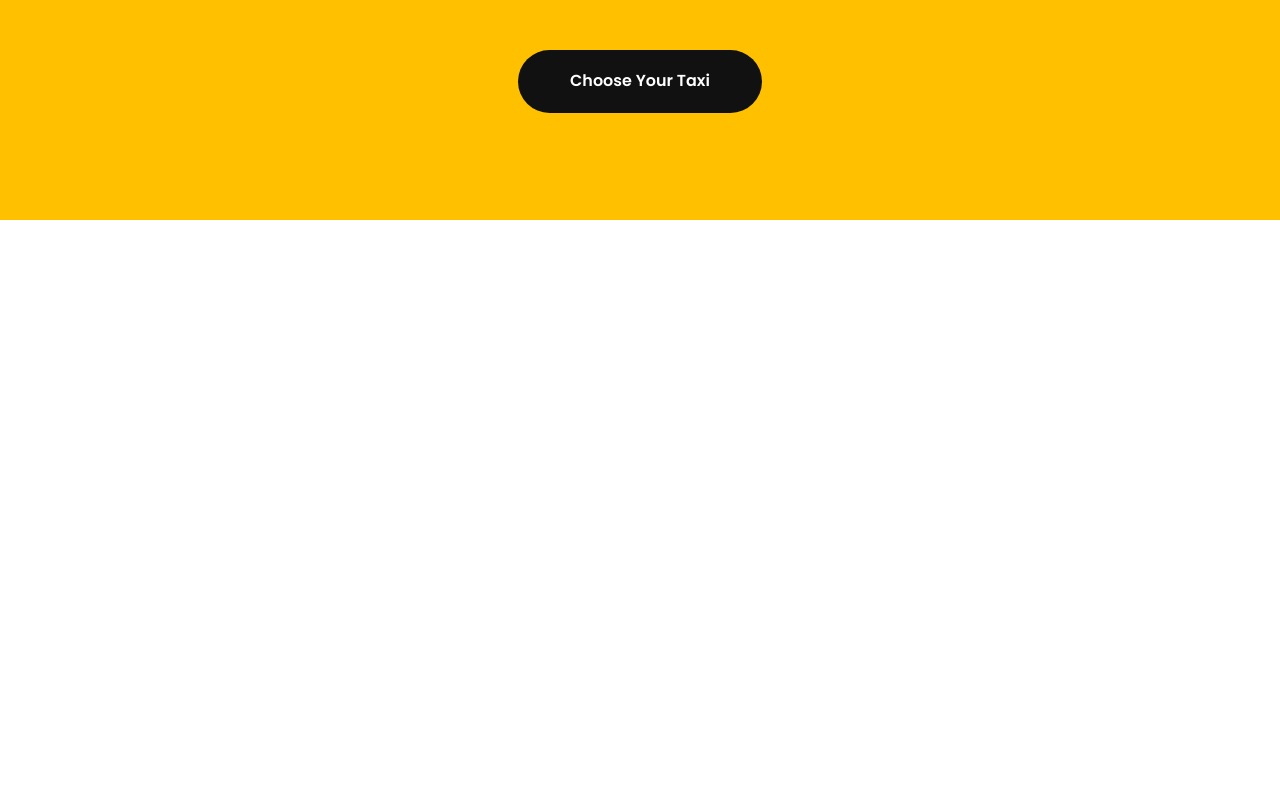
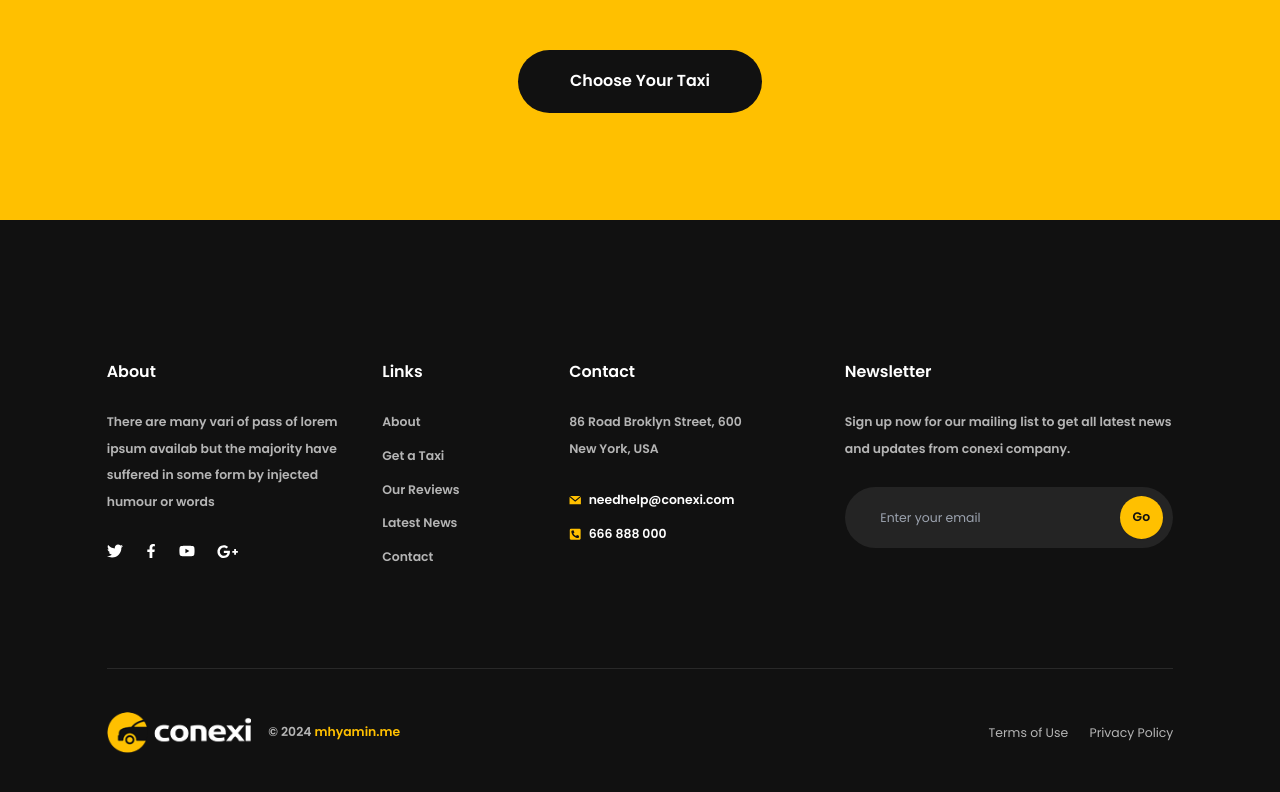
Before and after one commit to Yamin39/surtys-taxi, a React (Vite) app: page / in a window 1280 px wide. Shown: the part 4297-5089 px from the top of the page. Before the commit the page ends 4517 px from the top, so only its background shows below. Built offline with nearby package versions, Linux system fonts and the light colour scheme.

Commit message:
add: footer

```diff
--- a/src/components/Banner/Navbar/Navbar.jsx
+++ b/src/components/Banner/Navbar/Navbar.jsx
@@ -31,22 +31,22 @@ const Navbar = () => {
           <div className="flex justify-center md:justify-end items-center">
             <ul className="flex gap-6 items-center">
               <li>
-                <a href="#">
+                <a href="#" className="duration-300 hover:text-primary-color">
                   <FaTwitter className="text-lg" />
                 </a>
               </li>
               <li>
-                <a href="#">
+                <a href="#" className="duration-300 hover:text-primary-color">
                   <FaFacebookF className="text-base" />
                 </a>
               </li>
               <li>
-                <a href="#">
+                <a href="#" className="duration-300 hover:text-primary-color">
                   <FaYoutube className="text-lg" />
                 </a>
               </li>
               <li>
-                <a href="#">
+                <a href="#" className="duration-300 hover:text-primary-color">
                   <FaGooglePlusG className="text-2xl" />
                 </a>
               </li>
--- /dev/null
+++ b/src/components/Footer/Footer.css
@@ -0,0 +1,22 @@
+#footer-link-ul > li > a {
+  transition: all 0.4s ease-out;
+  display: inline-block;
+}
+
+#footer-link-ul > li > a::before {
+  transition: all 0.4s linear;
+  content: ">>";
+  color: #ffc000;
+  opacity: 0;
+  padding-right: 0rem;
+}
+
+#footer-link-ul > li > a:hover {
+  color: #ffc000;
+  transform: translateX(0.3125rem);
+}
+
+#footer-link-ul > li > a:hover::before {
+  opacity: 1;
+  padding-right: 0.375rem;
+}
--- /dev/null
+++ b/src/components/Footer/Footer.jsx
@@ -0,0 +1,139 @@
+import { FaFacebookF, FaGooglePlusG, FaPhoneSquareAlt, FaTwitter, FaYoutube } from "react-icons/fa";
+import { GrMail } from "react-icons/gr";
+import logo from "../../assets/images/logo.png";
+import "./Footer.css";
+
+const Footer = () => {
+  return (
+    <footer className="bg-dark text-white">
+      <div className="max-w-[1440px] w-10/12 mx-auto">
+        <div className="flex flex-wrap md:flex-nowrap gap-10 justify-between pt-[10rem] pb-[6.875rem]">
+          {/* About */}
+          <div className="w-full max-w-[16.875rem]">
+            <h5 className="text-lg font-semibold leading-[1.35rem] mb-8">About</h5>
+            <p className="text-[#B5B5B5] text-sm leading-[1.875rem] font-semibold">
+              There are many vari of pass of lorem ipsum availab but the majority have suffered in some form by injected humour or words
+            </p>
+
+            <ul className="flex gap-6 items-center mt-7">
+              <li>
+                <a href="#" className="duration-300 hover:text-primary-color">
+                  <FaTwitter className="text-lg" />
+                </a>
+              </li>
+              <li>
+                <a href="#" className="duration-300 hover:text-primary-color">
+                  <FaFacebookF className="text-base" />
+                </a>
+              </li>
+              <li>
+                <a href="#" className="duration-300 hover:text-primary-color">
+                  <FaYoutube className="text-lg" />
+                </a>
+              </li>
+              <li>
+                <a href="#" className="duration-300 hover:text-primary-color">
+                  <FaGooglePlusG className="text-2xl" />
+                </a>
+              </li>
+            </ul>
+          </div>
+
+          {/* Links */}
+          <div className="w-full max-w-[10.625rem]">
+            <h5 className="text-lg font-semibold leading-[1.35rem] mb-8 sm:pl- 4">Links</h5>
+
+            <ul id="footer-link-ul" className="space-y-2 text-[#B5B5B5] text-sm leading-[1.875rem] font-semibold -ml-4">
+              <li>
+                <a href="#">About</a>
+              </li>
+              <li>
+                <a href="#">Get a Taxi</a>
+              </li>
+              <li>
+                <a href="#">Our Reviews</a>
+              </li>
+              <li>
+                <a href="#">Latest News</a>
+              </li>
+              <li>
+                <a href="#">Contact</a>
+              </li>
+            </ul>
+          </div>
+
+          {/* Contact */}
+          <div className="w-full max-w-[16.875rem]">
+            <h5 className="text-lg font-semibold leading-[1.35rem] mb-8">Contact</h5>
+
+            <p className="text-[#B5B5B5] text-sm leading-[1.875rem] font-semibold">
+              86 Road Broklyn Street, 600 <br />
+              New York, USA
+            </p>
+
+            <ul className="space-y-2 text-sm leading-[1.875rem] font-semibold mt-7">
+              <li>
+                <a href="mailto:needhelp@conexi.com" className="flex items-center gap-2">
+                  <GrMail className="text-primary-color" />
+                  <span> needhelp@conexi.com</span>
+                </a>
+              </li>
+              <li>
+                <a href="tel:666 888 000" className="flex items-center gap-2">
+                  <FaPhoneSquareAlt className="text-primary-color" />
+                  <span> 666 888 000</span>
+                </a>
+              </li>
+            </ul>
+          </div>
+
+          {/* Newsletter */}
+          <div className="w-full max-w-[23.125rem]">
+            <h5 className="text-lg font-semibold leading-[1.35rem] mb-8">Newsletter</h5>
+
+            <p className="text-[#B5B5B5] text-sm leading-[1.875rem] font-semibold">
+              Sign up now for our mailing list to get all latest news and updates from conexi company.
+            </p>
+
+            <form className="mt-7">
+              {/* email */}
+              <div className="w-full h-fit mx-auto flex items-center gap-3 text-sm bg-[#242424] text-[#cfcfcf] rounded-full pl-10 pr-3">
+                <input type="email" placeholder="Enter your email" name="email" className="bg-transparent w-full outline-none py-6" required />
+                <button className="text-dark hover:bg-white border-0 bg-primary-color btn btn-circle">Go</button>
+              </div>
+            </form>
+          </div>
+        </div>
+
+        <div className="flex flex-col md:flex-row gap-6 justify-between pt-12 border-t-[0.0625rem] border-t-[#ffffff1a] pb-[5.375rem]">
+          <div className="flex gap-5 items-center">
+            <div className="w-full max-w-[10.125rem]">
+              <img className="w-full" src={logo} alt="logo" />
+            </div>
+            <p className="text-[#B5B5B5] text-sm leading-[1.875rem] font-semibold">
+              © {new Date().getFullYear()}{" "}
+              <a href="https://mhyamin.me/" className="text-primary-color">
+                mhyamin.me
+              </a>
+            </p>
+          </div>
+
+          <ul className="flex items-center gap-6 text-sm text-[#B5B5B5]">
+            <li>
+              <a href="#" className="duration-300 hover:text-primary-color">
+                Terms of Use
+              </a>
+            </li>
+            <li>
+              <a href="#" className="duration-300 hover:text-primary-color">
+                Privacy Policy
+              </a>
+            </li>
+          </ul>
+        </div>
+      </div>
+    </footer>
+  );
+};
+
+export default Footer;
--- a/src/pages/Home/Home.jsx
+++ b/src/pages/Home/Home.jsx
@@ -3,6 +3,7 @@ import Navbar from "../../components/Banner/Navbar/Navbar";
 import BookNow from "../../components/BookNow/BookNow";
 import CallAgent from "../../components/CallAgent/CallAgent";
 import CallNowBottom from "../../components/CallNowBottom/CallNowBottom";
+import Footer from "../../components/Footer/Footer";
 import NumbersSpeak from "../../components/NumbersSpeak/NumbersSpeak";
 import TaxiFares from "../../components/TaxiFares/TaxiFares";
 import WhyChooseUs from "../../components/WhyChooseUs/WhyChooseUs";
@@ -19,6 +20,7 @@ const Home = () => {
       <WhyChooseUs></WhyChooseUs>
       <TaxiFares></TaxiFares>
       <CallNowBottom></CallNowBottom>
+      <Footer></Footer>
     </div>
   );
 };
```
